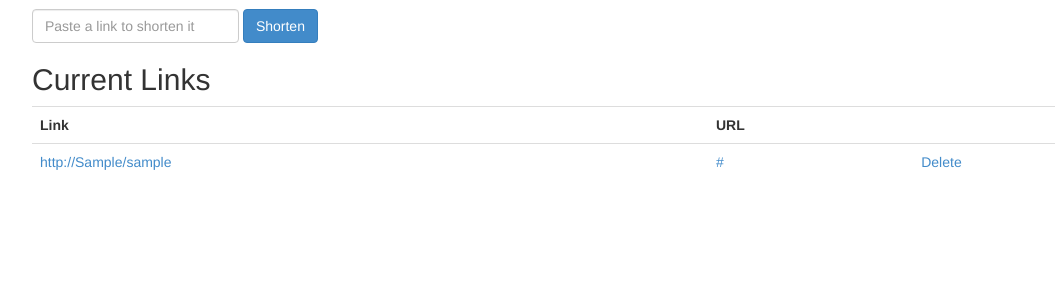
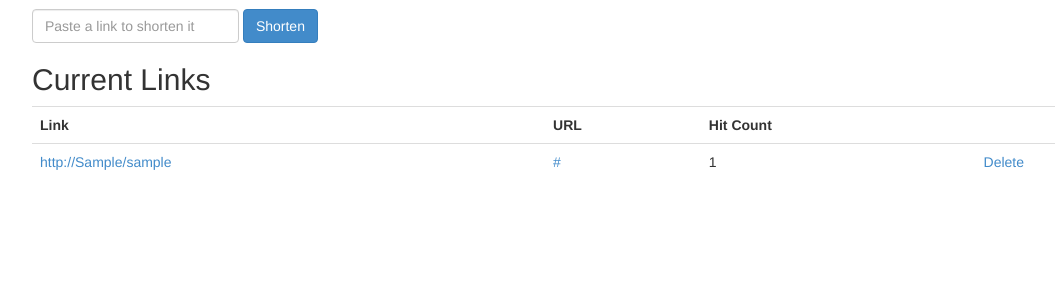
Before and after one commit to youngnicks/shorturls, a Django app: template shorturl/templates/home.html in a window 1280 px wide. Shown: the part 51-351 px from the top of the page, without its empty margins (38-1093 px from the left). Run offline with Django 3.2, Linux system fonts and the light colour scheme; the template is opened without the code that fills it: most values are stand-ins (such as "Sample title", 1, 10 or a date in 2020); some libraries are stand-ins or nearby versions.

Commit message:
Add hit count

```diff
--- a/links/models.py
+++ b/links/models.py
@@ -1,6 +1,7 @@
 from django.db import models
 from django.contrib.auth.models import User
 from django.utils.encoding import python_2_unicode_compatible
+from django.db.models import F
 
 
 @python_2_unicode_compatible
@@ -10,9 +11,14 @@ class Link(models.Model):
     """
     slug = models.SlugField(primary_key=True)
     url = models.URLField()
+    hit_count = models.IntegerField(default=0)
 
     def __str__(self):
         return self.url
+
+    def update_counter(self):
+        self.hit_count = F('hit_count') + 1
+        self.save(update_fields=['hit_count'])
 
     def save(self, *args, **kwargs):
         """
--- a/links/views.py
+++ b/links/views.py
@@ -30,7 +30,10 @@ class RedirectLinkView(RedirectView):
     """
     A view to lookup a Link and redirect to its URL.
     """
+    permanent = False
+
     def get_redirect_url(self, *args, **kwargs):
         link = get_object_or_404(Link, slug=kwargs['slug'])
+        link.update_counter()
         self.url = link.url
         return super(RedirectLinkView, self).get_redirect_url(*args, **kwargs)
--- a/shorturl/templates/home.html
+++ b/shorturl/templates/home.html
@@ -19,6 +19,7 @@
 		<tr>
 			<th>Link</th>
 			<th>URL</th>
+			<th>Hit Count</th>
 			<th></th>
 		</tr>
 		{% for link in links %}
@@ -29,6 +30,7 @@
 					</a>
 				</td>
 				<td><a href="{{ link.url }}">{{ link.url }}</a></td>
+				<td>{{ link.hit_count }}</td>
 				<td>
 					<a href="{% url "delete_link" slug=link.slug %}">Delete</a>
 				</td>
```
